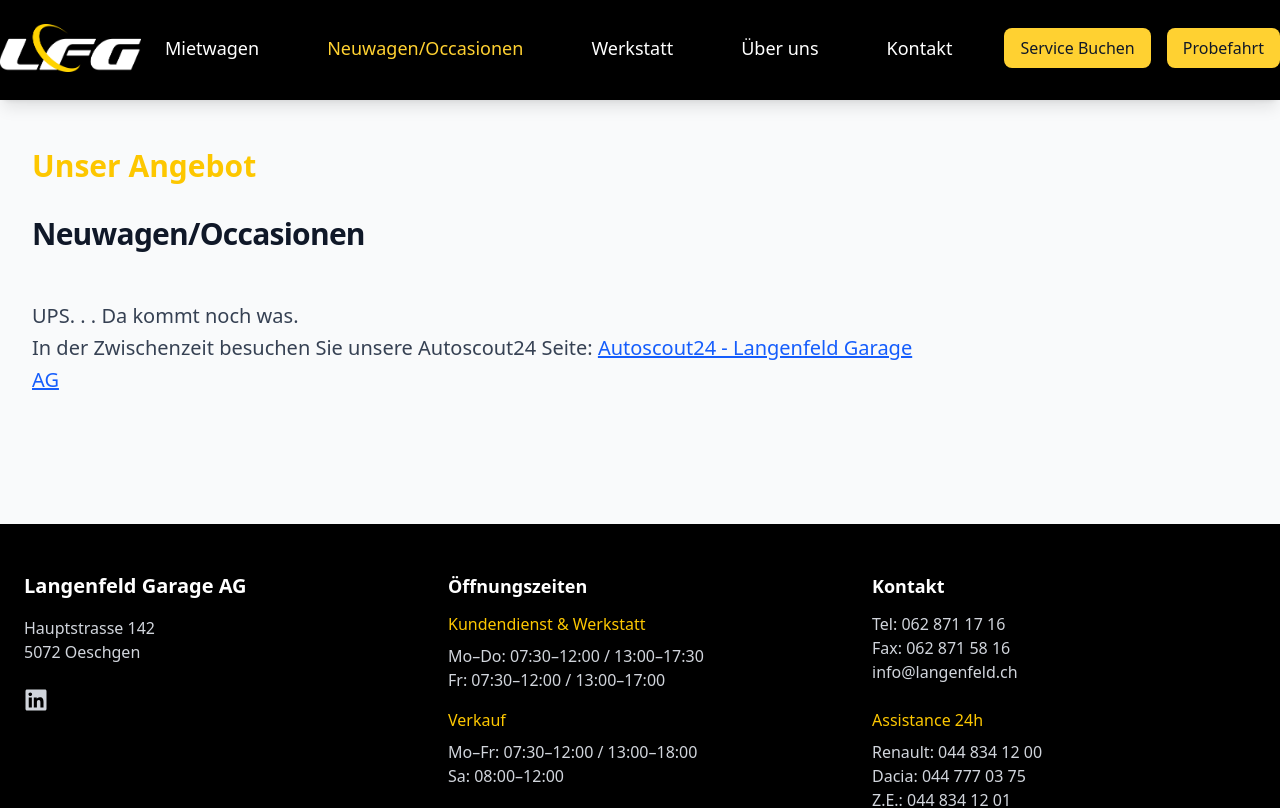
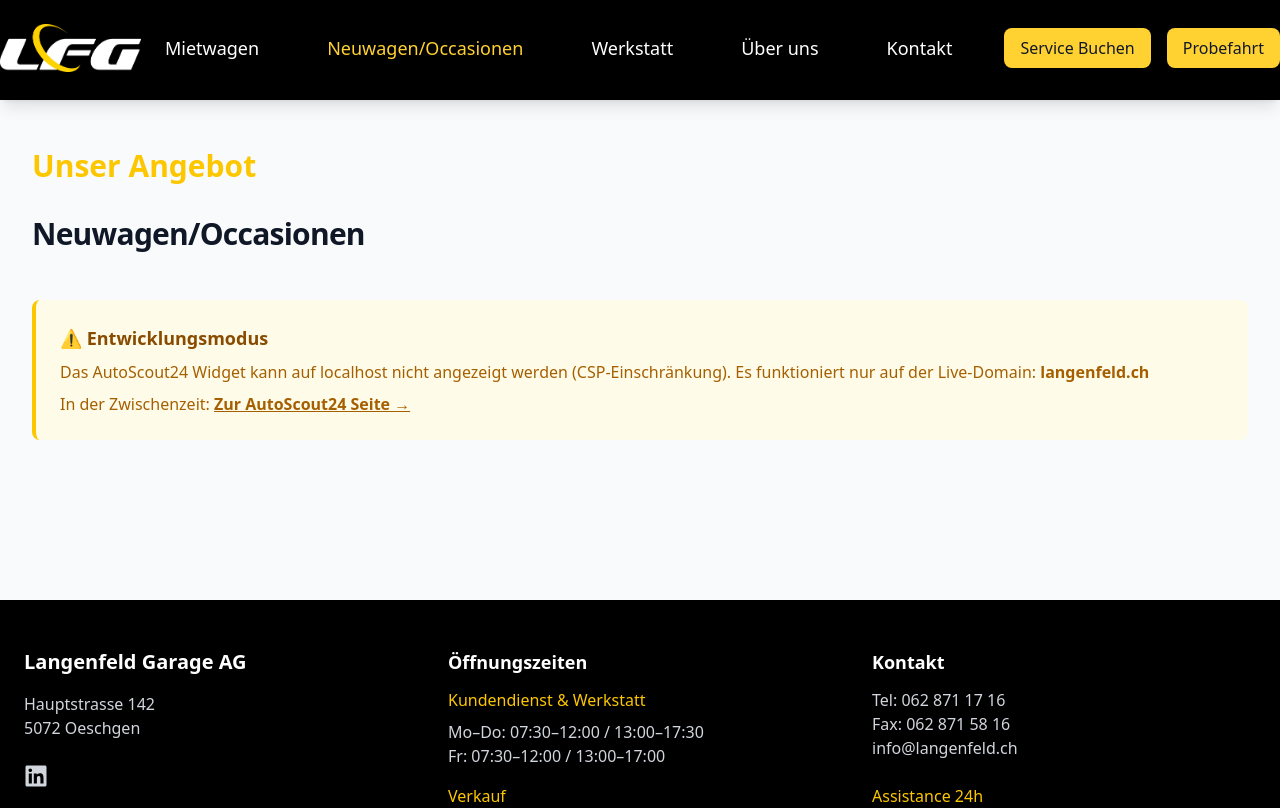
Before and after one commit to RobHa93/Projekt-LFG, a React (Vite) app: page /fahrzeuge in a window 1280 px wide. Shown: the top 808 px of the page. Built offline with nearby package versions, Linux system fonts and the light colour scheme.

Commit message:
autoscout api anbinden

```diff
--- a/src/pages/Fahrzeuge.jsx
+++ b/src/pages/Fahrzeuge.jsx
@@ -1,15 +1,54 @@
-import React from 'react'
+import React, { useEffect, useState } from 'react'
 
 const Fahrzeuge = () => {
+  const [isLocalhost, setIsLocalhost] = useState(false);
+
+  useEffect(() => {
+    // Prüfe ob wir auf localhost sind
+    setIsLocalhost(window.location.hostname === 'localhost' || window.location.hostname === '127.0.0.1');
+
+    // Lade das AutoScout24 Script dynamisch
+    const script = document.createElement('script');
+    script.src = 'https://www.autoscout24.ch/assets/hci/v2/hci.current.js';
+    script.async = true;
+    document.body.appendChild(script);
+
+    return () => {
+      // Cleanup: Entferne das Script beim Unmount
+      if (document.body.contains(script)) {
+        document.body.removeChild(script);
+      }
+    };
+  }, []);
+
   return (
    <section className="bg-gray-50 py-24 sm:py-32 min-h-[calc(100vh-400px)]">
       <div className="mx-auto max-w-2xl px-6 lg:max-w-7xl lg:px-8">
-        <div className="max-w-4xl">
+        <div className="max-w-4xl mb-8">
           <p className="mt-5 text-3xl md:text-3xl font-semibold text-[#fdc700]">Unser Angebot</p>
           <h1 className="mt-8 text-4xl font-semibold tracking-tight text-pretty text-gray-900 sm:text-3xl mb-12">Neuwagen/Occasionen</h1>
-          <h2 className='mt-6 text-xl/8 text-gray-700'>UPS. . . Da kommt noch was. <br /> In der Zwischenzeit besuchen Sie unsere Autoscout24 Seite: <a href="https://www.autoscout24.ch/de/s/seller-64300" target="_blank" className="text-blue-600 underline hover:text-blue-800 visited:text-purple-600">Autoscout24 - Langenfeld Garage AG</a>
-          </h2>
         </div>
+
+        {/* Localhost Warnung */}
+        {isLocalhost && (
+          <div className="mb-8 p-6 bg-yellow-50 border-l-4 border-yellow-400 rounded-lg">
+            <h3 className="text-lg font-semibold text-yellow-800 mb-2">
+              ⚠️ Entwicklungsmodus
+            </h3>
+            <p className="text-yellow-700">
+              Das AutoScout24 Widget kann auf localhost nicht angezeigt werden (CSP-Einschränkung).
+              Es funktioniert nur auf der Live-Domain: <strong>langenfeld.ch</strong>
+            </p>
+            <p className="text-yellow-700 mt-2">
+              In der Zwischenzeit: <a href="https://www.autoscout24.ch/de/s/seller-64300" target="_blank" rel="noopener noreferrer" className="underline font-semibold hover:text-yellow-900">
+                Zur AutoScout24 Seite →
+              </a>
+            </p>
+          </div>
+        )}
+
+        {/* AutoScout24 Widget */}
+        <div className="hci-container" data-config-id="13244" data-language="de" data-entry-point="search"></div>
       </div>
    </section>
   )
```
